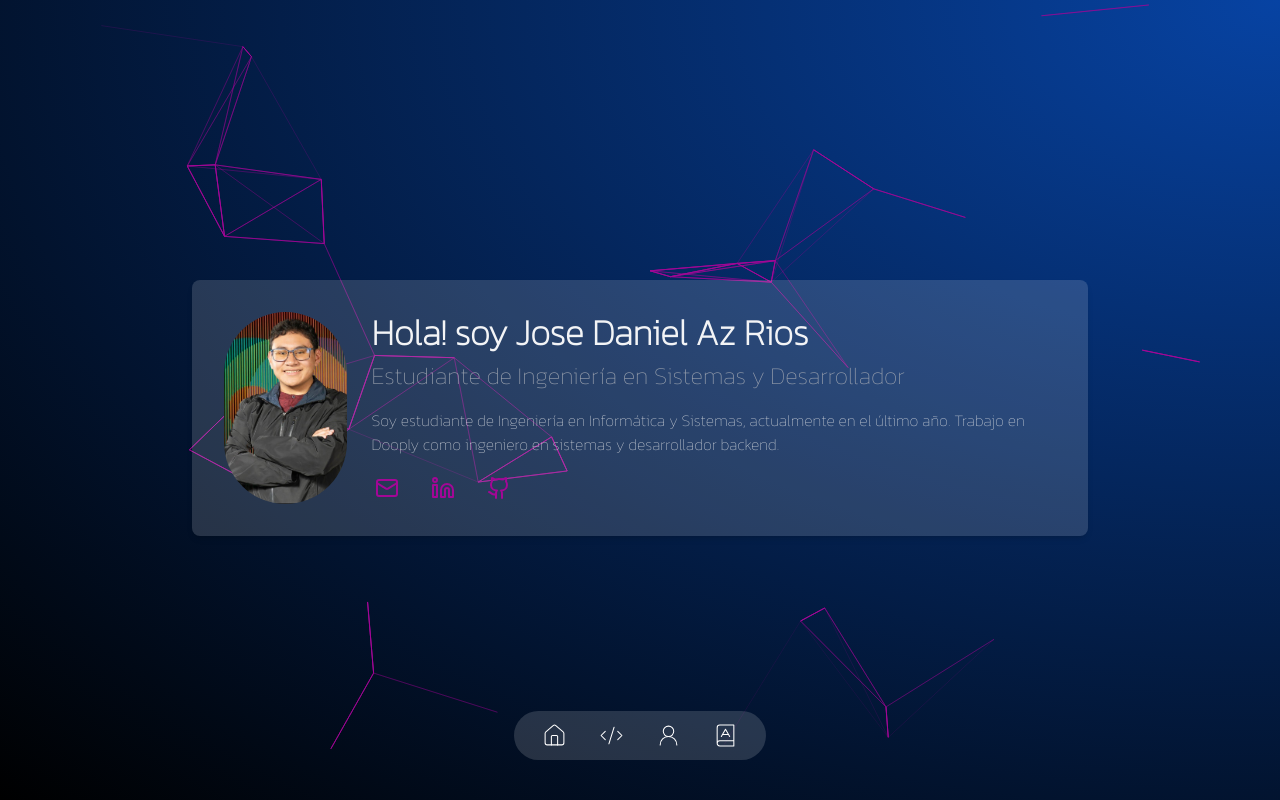
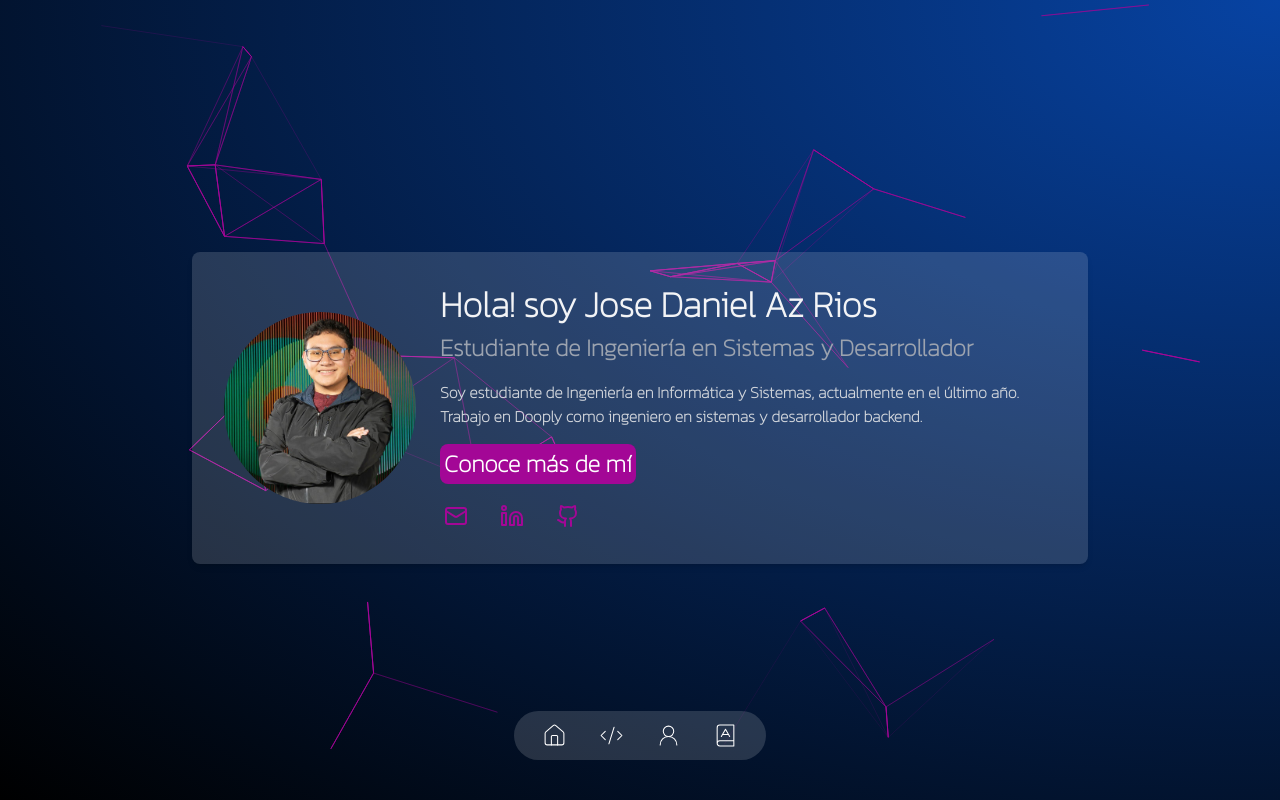
Before and after one commit to jose-az-2001/Portfolio, a Next.js app in the folder portfolio/: page / in a window 1280 px wide. Built offline with nearby package versions, Linux system fonts and the light colour scheme.

Commit message:
Fixed Profile picture

```diff
--- a/portfolio/src/app/components/ProfileCard.tsx
+++ b/portfolio/src/app/components/ProfileCard.tsx
@@ -1,10 +1,11 @@
-// components/ProfileCard.js
 import Image from "next/image";
 import { Mail, Linkedin, Github } from "lucide-react";
+import Link from "next/link";
 
 export default function ProfileCard() {
   return (
-    <div className="w-full max-w-4xl p-6 md:p-8 bg-white bg-opacity-15 rounded-lg shadow-md mx-auto mt-12 mb-20 flex flex-col items-center md:flex-row md:items-start md:space-x-6">
+    <div className="w-full max-w-4xl p-6 md:p-8 bg-white bg-opacity-15 rounded-lg shadow-md mx-auto mt-12 mb-20 flex flex-col items-center md:flex-row md:space-x-6">
+      <div className="flex flex-col items-center md:items-start md:justify-center">
         <div className="relative w-32 h-32 md:w-40 md:h-40 lg:w-48 lg:h-48 mb-4 md:mb-0">
           <Image
             src="/profile.jpg"
@@ -14,12 +15,16 @@ export default function ProfileCard() {
             className="rounded-full"
           />
         </div>
+      </div>
       <div className="flex flex-col justify-center items-center md:items-start text-center md:text-left">
         <h1 className="text-4xl font-bold text-gray-100">Hola! soy Jose Daniel Az Rios</h1>
-        <h2 className="text-2xl text-gray-400 mt-2">Estudiante de Ingeniería en Sistemas y Desarrollador</h2>
-        <p className="mt-4 text-gray-300">
+        <h2 className="text-2xl text-gray-400 mt-2 font-bold">Estudiante de Ingeniería en Sistemas y Desarrollador</h2>
+        <p className="mt-4 text-gray-300 font-bold">
           Soy estudiante de Ingeniería en Informática y Sistemas, actualmente en el último año. Trabajo en Dooply como ingeniero en sistemas y desarrollador backend.
         </p>
+        <h1 className="mt-4 font-bold text-white bg-secondary hover:bg-white hover:text-secondary rounded-lg p-1 text-2xl">
+          <Link href={'/education-skills'}>Conoce más de mí</Link>
+        </h1>
         <div className="mt-4 flex space-x-6">
           <a href="mailto:josedanielxela@gmail.com" className="text-secondary hover:bg-secondary hover:text-white rounded-lg p-1">
             <Mail size={24} />
--- a/portfolio/src/app/page.tsx
+++ b/portfolio/src/app/page.tsx
@@ -1,4 +1,3 @@
-// pages/index.js
 import CoverParticles from "./components/CoverParticles";
 import NavBar from "./components/NavBar";
 import ProfileCard from "./components/ProfileCard";
```
Lines whose indentation alone changed are shown as unchanged.
